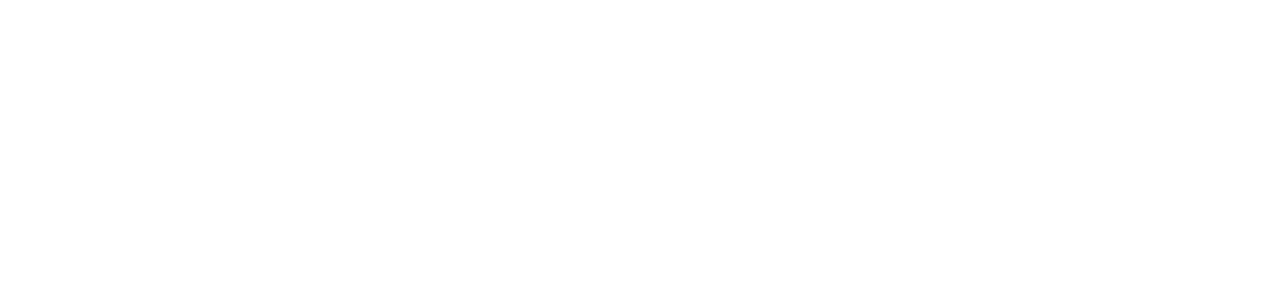
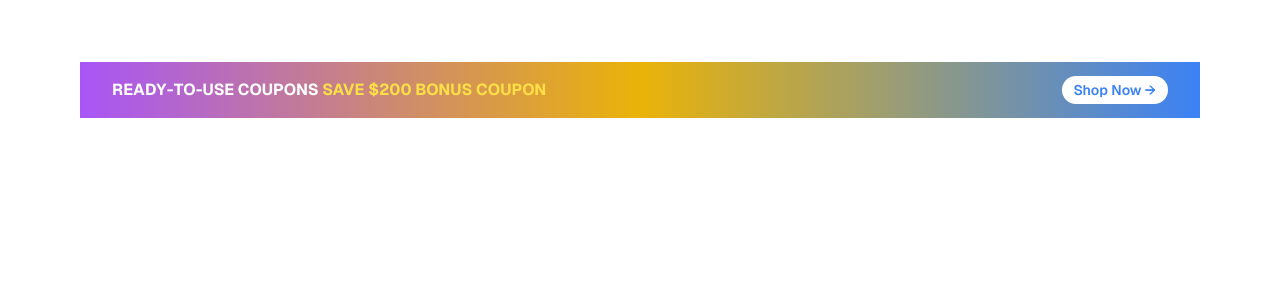
Before and after one commit to klawrenceboxx/postergenius2024-11-04, a Next.js app: page / in a window 1280 px wide. Shown: the top 300 px of the page. Built offline with nearby package versions, Linux system fonts and the light colour scheme.

Commit message:
styling for the ad banner and removed some useless files

```diff
--- a/app/components/footer/index.tsx
+++ /dev/null
@@ -1,7 +0,0 @@
-export default function Home() {
-  return (
-    <div>
-      <Footer />
-    </div>
-  );
-}
--- a/app/components/header/UserMenu.tsx
+++ /dev/null
@@ -1,7 +0,0 @@
-import React from "react";
-
-function UserMenu() {
-  return <div>UserMenu</div>;
-}
-
-export default UserMenu;
--- a/app/components/header/ad.tsx
+++ b/app/components/header/ad.tsx
@@ -0,0 +1,20 @@
+import React from "react";
+
+const Ad: React.FC = () => {
+  return (
+    <div className="w-full h-14 bg-gradient-to-r from-purple-500 via-yellow-500 to-blue-500 flex items-center justify-between px-4 sm:px-8">
+      <div className="text-white font-bold text-sm sm:text-base">
+        READY-TO-USE COUPONS{" "}
+        <span className="text-yellow-300">SAVE $200 BONUS COUPON</span>
+      </div>
+      <a
+        href="#"
+        className="bg-white text-blue-500 font-semibold px-3 py-1 rounded-full text-xs sm:text-sm hover:bg-grey-100"
+      >
+        Shop Now →
+      </a>
+    </div>
+  );
+};
+
+export default Ad;
--- a/app/components/header/index.tsx
+++ /dev/null
@@ -1,7 +0,0 @@
-export default function Home() {
-  return (
-    <div>
-      <Header />
-    </div>
-  );
-}
--- a/app/page.tsx
+++ b/app/page.tsx
@@ -1,11 +1,11 @@
 import Image from "next/image";
 import dynamic from "next/dynamic";
-import ad from "./components/header/ad";
+import Ad from "./components/header/Ad";
 
 const Home: React.FC = () => {
   return (
     <div className="grid grid-rows-[20px_1fr_20px] items-center justify-items-center min-h-screen p-8 pb-20 gap-16 sm:p-20 font-[family-name:var(--font-geist-sans)]">
-      <ad />
+      <Ad />
     </div>
   );
 };
```
